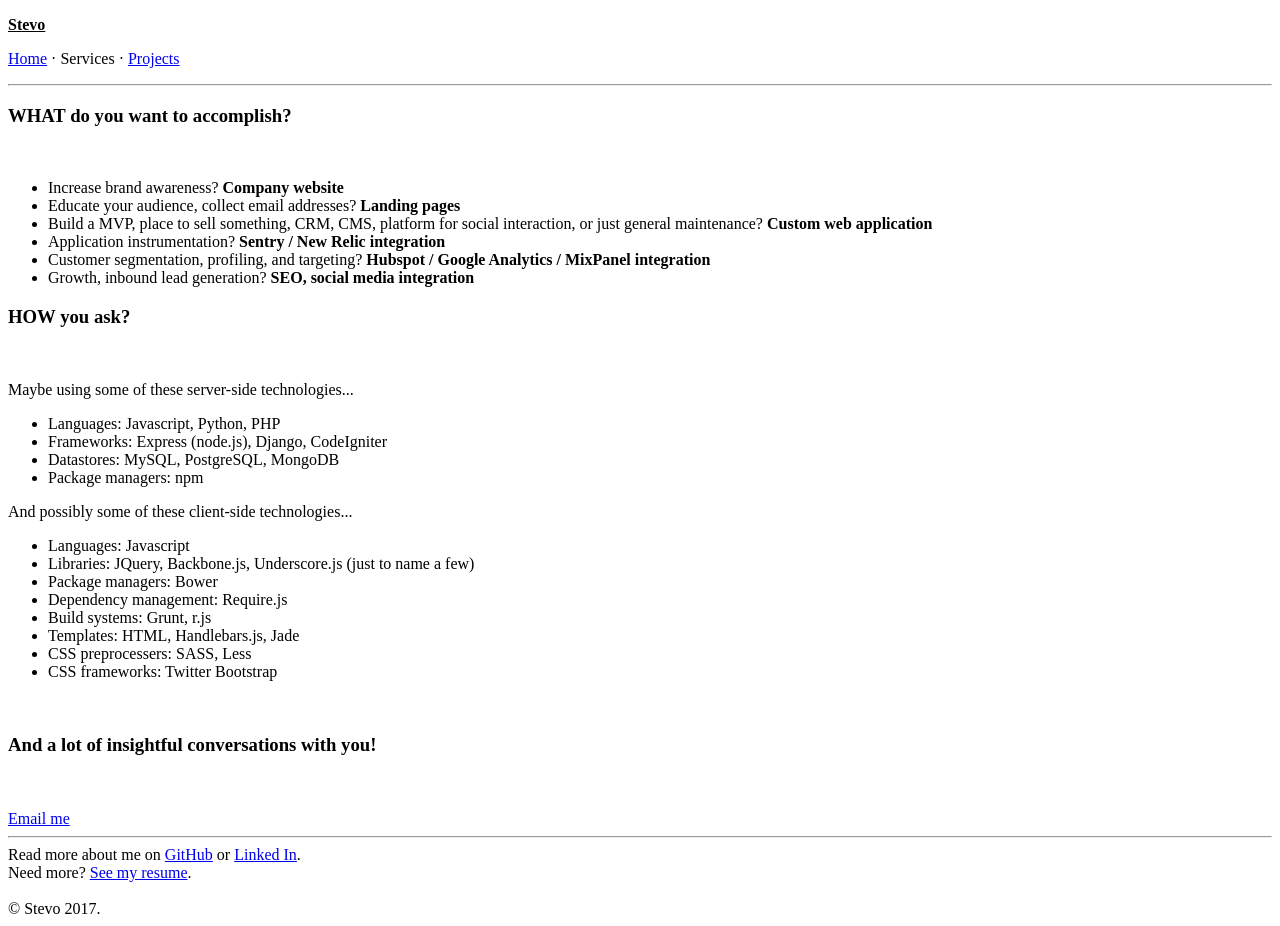
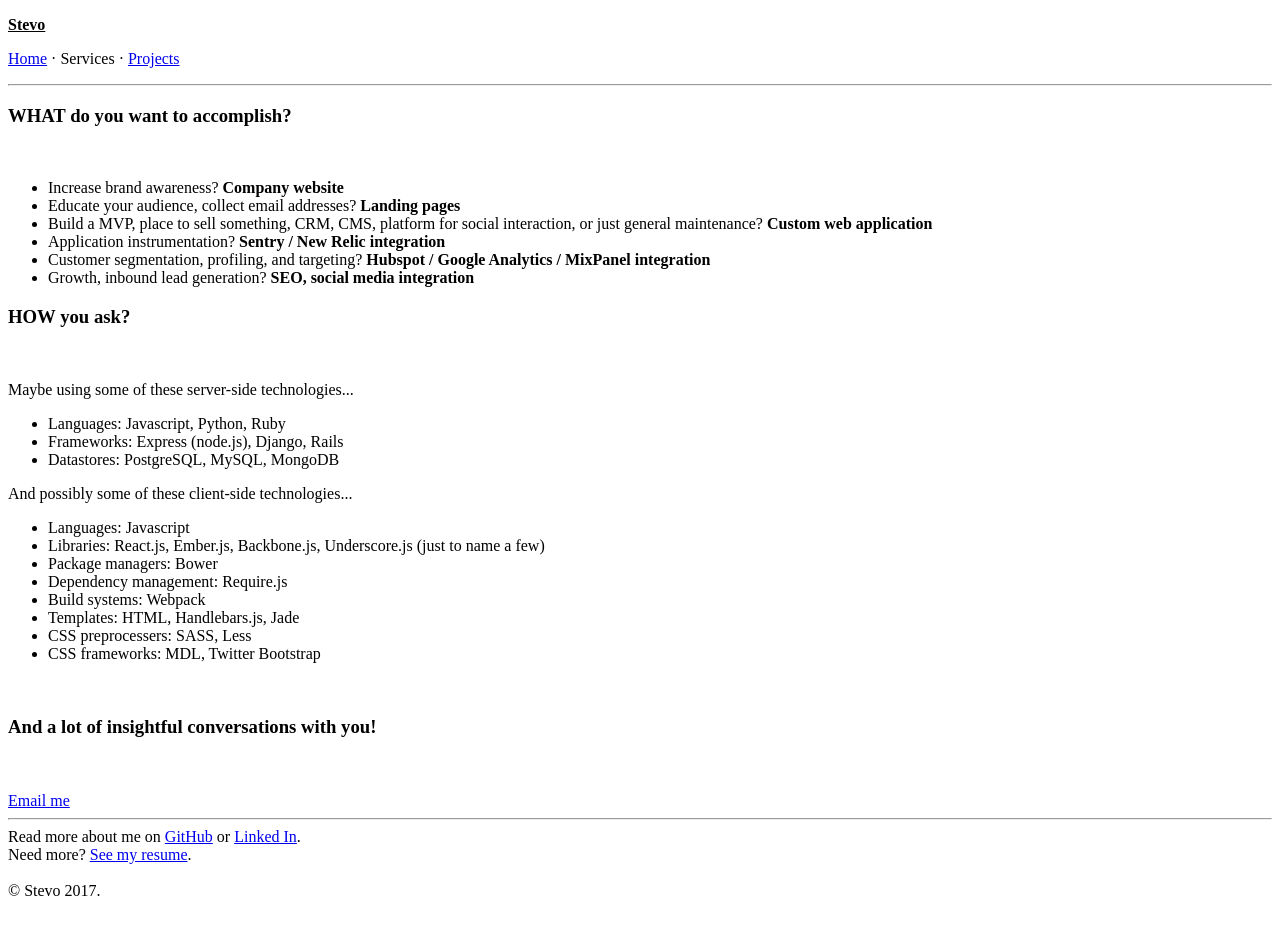
Before and after one commit to vovantics/vovantics.github.com, a Jekyll site: the page built from services.html, in a window 1280 px wide. Built offline with Jekyll 4.4.1, drawn with Linux system fonts in a browser that asks for light colours; nearby versions of some CDN libraries; library files that are not in the unit come from our copies.

Commit message:
Update resume link. Update services.

```diff
--- a/_includes/footer.html
+++ b/_includes/footer.html
@@ -1,5 +1,5 @@
 <footer class="footer">
   Read more about me on <a href="https://github.com/vovantics"><i class="ion-social-github"></i> GitHub</a> or <a href="http://ca.linkedin.com/pub/stephen-vo-van/14/21a/a93"><i class="ion-social-linkedin-outline"></i> Linked In</a>.<br>
-  Need more? <a target="_blank" href="https://www.dropbox.com/s/gfx2bafj2d45aak/resume-stephen_vo_van-2015.pdf?dl=0">See my resume</a>.<br><br>
+  Need more? <a target="_blank" href="https://www.dropbox.com/s/qnhbnjk5dt0fdri/resume-stephen_vo_van-2015.pdf">See my resume</a>.<br><br>
   &copy; Stevo <time datetime="{{ site.time | date_to_xmlschema }}">{{ site.time | date: '%Y' }}</time>.
 </footer>
--- a/services.html
+++ b/services.html
@@ -22,22 +22,21 @@
 <br>
 <p>Maybe using some of these server-side technologies...</p>
 <ul>
-  <li>Languages: Javascript, Python, PHP</li>
-  <li>Frameworks: Express (node.js), Django, CodeIgniter</li>
-  <li>Datastores: MySQL, PostgreSQL, MongoDB</li>
-  <li>Package managers: npm</li>
+  <li>Languages: Javascript, Python, Ruby</li>
+  <li>Frameworks: Express (node.js), Django, Rails</li>
+  <li>Datastores: PostgreSQL, MySQL, MongoDB</li>
 </ul>
 
 <p>And possibly some of these client-side technologies...</p>
 <ul>
   <li>Languages: Javascript</li>
-  <li>Libraries: JQuery, Backbone.js, Underscore.js (just to name a few)</li>
+  <li>Libraries: React.js, Ember.js, Backbone.js, Underscore.js (just to name a few)</li>
   <li>Package managers: Bower</li>
   <li>Dependency management: Require.js</li>
-  <li>Build systems: Grunt, r.js</li>
+  <li>Build systems: Webpack</li>
   <li>Templates: HTML, Handlebars.js, Jade</li>
   <li>CSS preprocessers: SASS, Less</li>
-  <li>CSS frameworks: Twitter Bootstrap</li>
+  <li>CSS frameworks: MDL, Twitter Bootstrap</li>
 </ul>
 
 <br>
```
